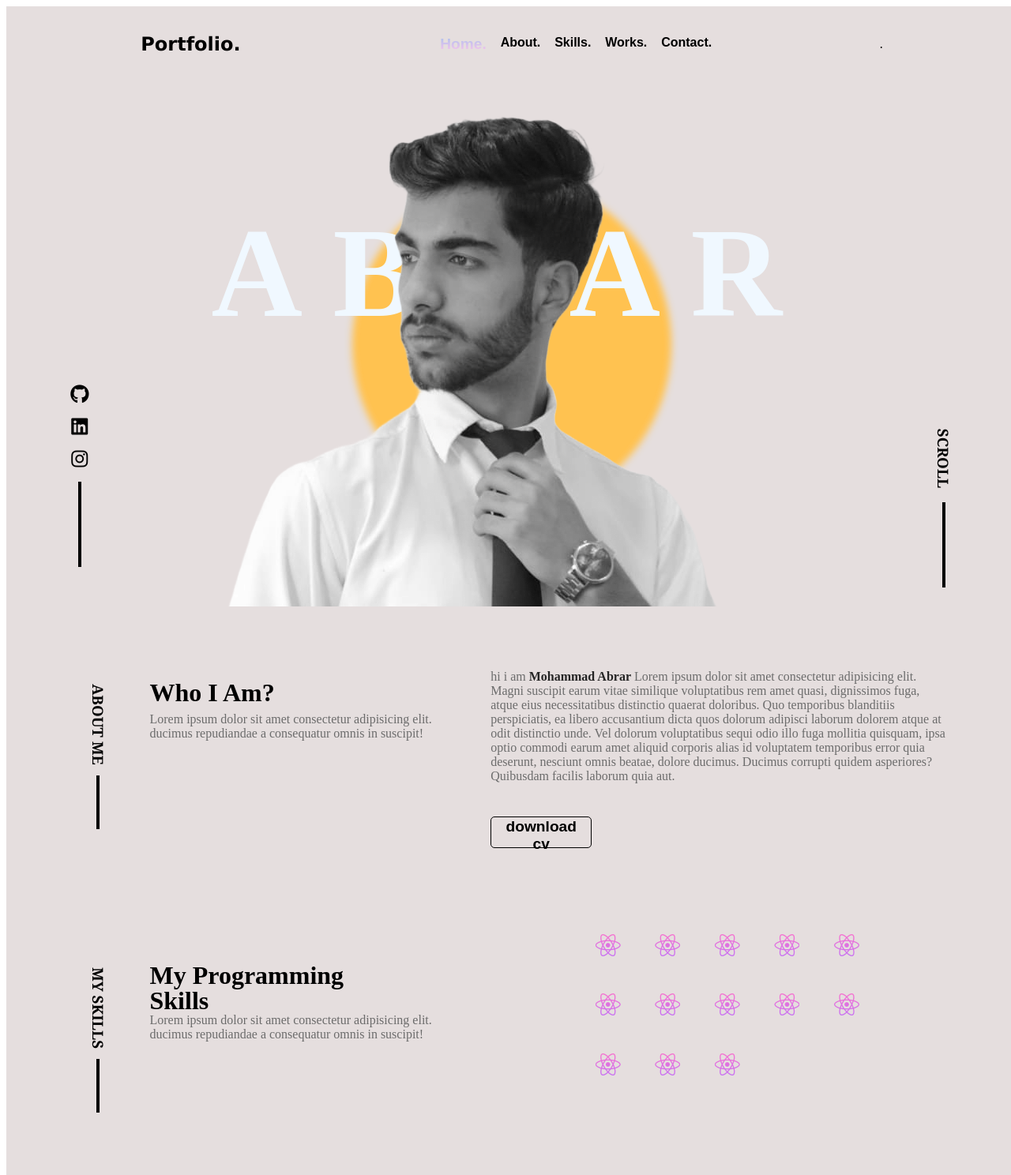
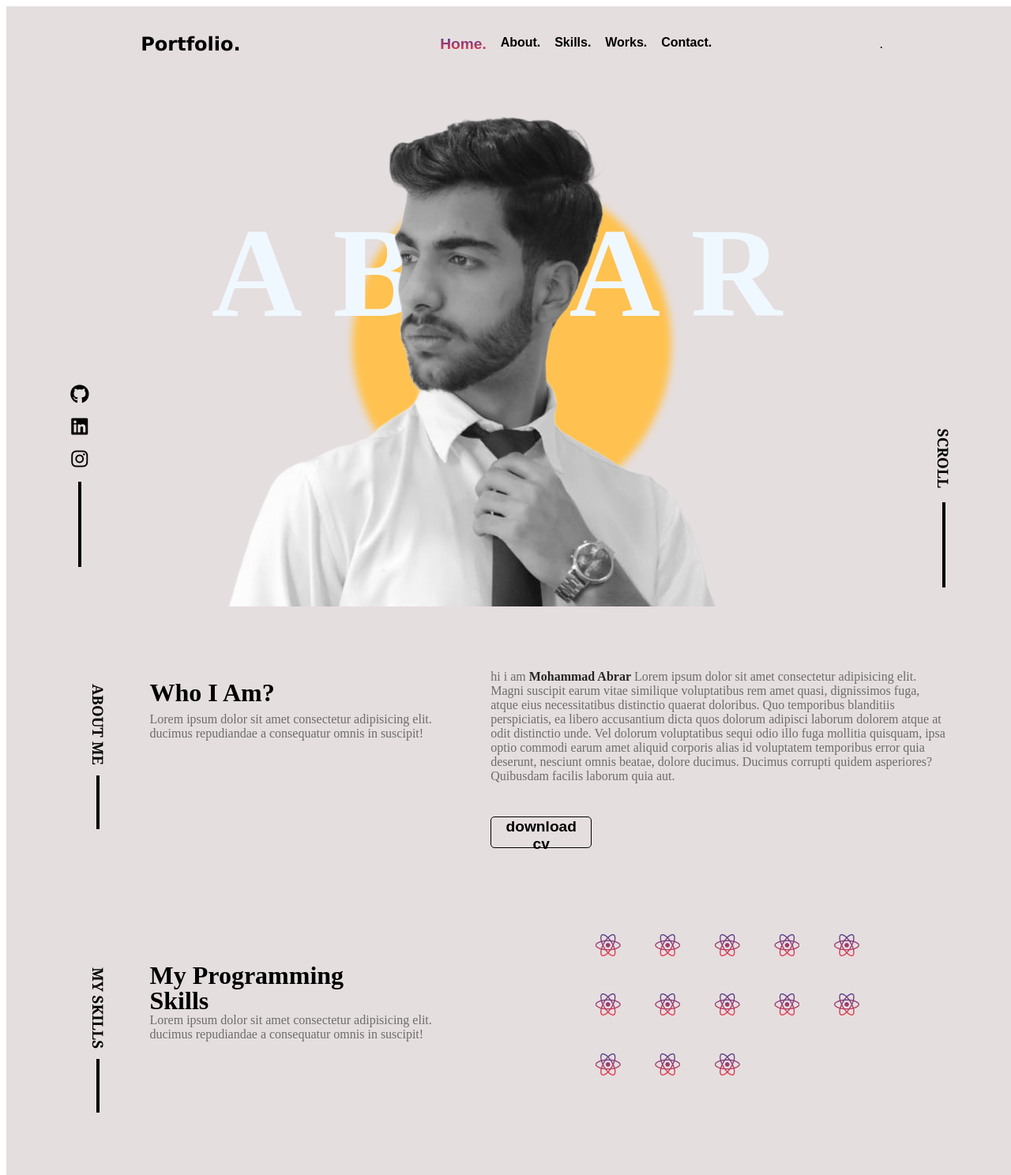
Before and after one commit to mohammad-abrar10/Portfolio-website, a plain HTML site: page index.html in a window 1280 px wide. Shown: the top 1488 px of the page at 79% size. Drawn offline with Linux system fonts and the light colour scheme.

Commit message:
changed hover background

```diff
--- a/hover.css
+++ b/hover.css
@@ -4,14 +4,14 @@
   text-shadow: 0 0 5px black;
 }
 .social-container a i:hover{
-  background: linear-gradient(to top, #fbc2eb 0%, #a6c1ee 100%);
+  background: linear-gradient(to top, #f43b47 0%, #453a94 100%);
   background-clip: text;
   color: transparent;
   transform: scale(1.3);
 }
 .nav-bar ul li a:hover,
 .nav-bar ul li .active{
-  background: linear-gradient(to top, #fbc2eb 0%, #a6c1ee 100%);
+  background: linear-gradient(to top, #f43b47 0%, #453a94 100%);
   background-clip: text;
   color: transparent;
   font-size: 1.2rem;
--- a/style.css
+++ b/style.css
@@ -226,7 +226,7 @@ height:66vh;
 }
 .skills-container ul li i{
   font-size: 2rem;
-  background: linear-gradient(to top, #c471f5 0%, #fa71cd 100%);
+  background: linear-gradient(to top, #f43b47 0%, #453a94 100%);
   background-clip: text;
   color: transparent;
 }
```
